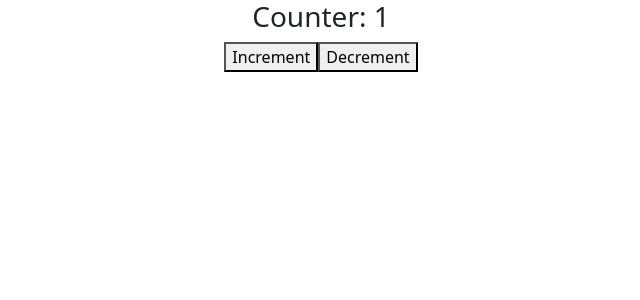
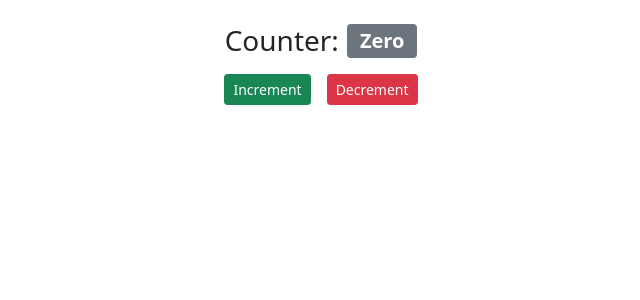
Before and after one commit to Cathy347Le/Counters, a React (Create React App) app: page / in a window 1280 px wide. Shown: the top 300 px of the page, without its empty margins (319-959 px from the left). Built offline with nearby package versions, Linux system fonts and the light colour scheme.

Commit message:
setting attributes

```diff
--- a/src/Components/counters.jsx
+++ b/src/Components/counters.jsx
@@ -1,10 +1,16 @@
+import { findByLabelText, findByPlaceholderText } from "@testing-library/dom";
 import React, { Component } from "react";
 
 class Counter extends Component {
   constructor(props) {
     super(props);
-    this.state = { count: 1 };
+    this.state = { count: 0 };
   }
+
+  badgeStyles = {
+    fontSize: 20,
+    fontWeight: "bold",
+  };
 
   formatCount() {
     const { count } = this.state;
@@ -13,10 +19,15 @@ class Counter extends Component {
 
   render() {
     return (
-      <div className="counter-item">
-        <h3>Counter: {this.formatCount()}</h3>
-        <button>Increment</button>
-        <button>Decrement</button>
+      <div className="counter-item m-4">
+        <h3 className="d-flex justify-content-center">
+          Counter:
+          <span style={this.badgeStyles} className="badge bg-secondary ms-2">
+            {this.formatCount()}
+          </span>
+        </h3>
+        <button className="btn btn-success btn-sm m-2">Increment</button>
+        <button className="btn btn-danger btn-sm m-2">Decrement</button>
       </div>
     );
   }
```
Also changed, not shown: 1 other file (tests, documents, lock files or other folders).
